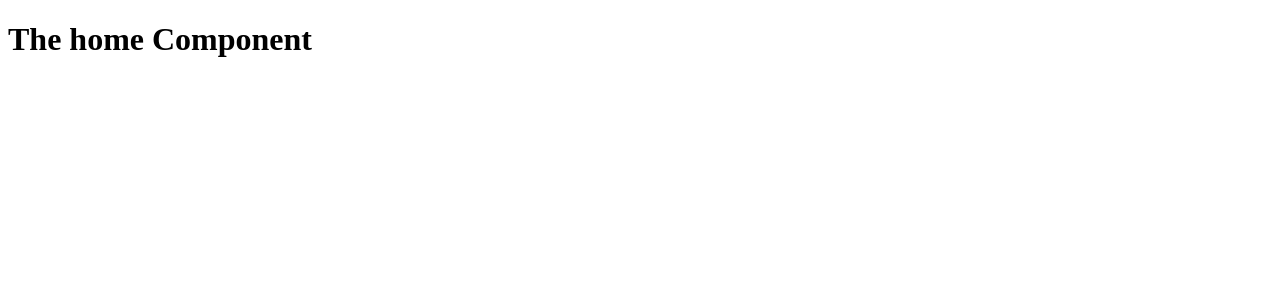
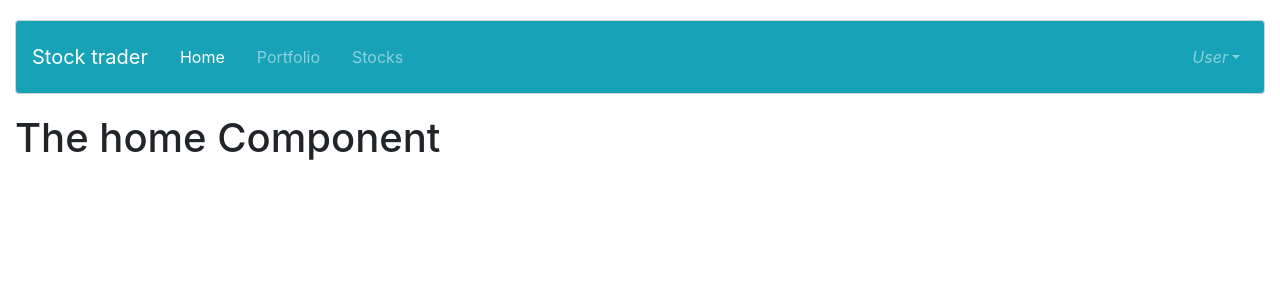
Before and after one commit to Pater999/stock-trader-vue, a Vue app: page / in a window 1280 px wide. Shown: the top 300 px of the page. Built offline with nearby package versions, Linux system fonts and the light colour scheme.

Commit message:
Aggiunta navbar e routing

```diff
--- a/babel.config.js
+++ b/babel.config.js
@@ -1,5 +1,5 @@
 module.exports = {
-  presets: [
-    '@vue/cli-plugin-babel/preset'
+  "presets": [
+    "@vue/cli-plugin-babel/preset"
   ]
 }
--- a/src/App.vue
+++ b/src/App.vue
@@ -1,13 +1,26 @@
 <template>
-  <div class="container">
-    <router-view></router-view>
+  <div class="container-fluid">
+    <app-header></app-header>
+    <div class="row" style="margin-top: 20px">
+      <div class="col-md-12">
+        <router-view></router-view>
+      </div>
+    </div>
   </div>
 </template>
 
 <script>
-export default {};
+import Header from './components/Header.vue';
+
+export default {
+  components: {
+    appHeader: Header
+  }
+};
 </script>
 
 <style>
-
+body {
+  padding-top: 20px;
+}
 </style>
--- a/src/components/Header.vue
+++ b/src/components/Header.vue
@@ -1,12 +1,41 @@
 <template>
-  <div class="d-flex flex-column flex-md-row align-items-center p-3 px-md-4 mb-3 bg-white border-bottom shadow-sm">
-    <h5 class="my-0 mr-md-auto font-weight-normal">Company name</h5>
-    <nav class="my-2 my-md-0 mr-md-3">
-      <a class="p-2 text-dark" href="#">Features</a>
-      <a class="p-2 text-dark" href="#">Enterprise</a>
-      <a class="p-2 text-dark" href="#">Support</a>
-      <a class="p-2 text-dark" href="#">Pricing</a>
-    </nav>
-    <a class="btn btn-outline-primary" href="#">Sign up</a>
+  <div>
+    <b-navbar toggleable="md" type="dark" variant="info" style="border:1px solid lightgrey; border-radius: 4px">
+      <b-navbar-brand>Stock trader</b-navbar-brand>
+
+      <b-navbar-toggle target="nav-collapse"></b-navbar-toggle>
+
+      <b-collapse id="nav-collapse" is-nav>
+        <b-navbar-nav>
+          <b-nav-item>
+            <router-link class="nav-item" to="/" active-class="active" tag="li" exact>
+              <a class="nav-link">Home</a>
+            </router-link>
+          </b-nav-item>
+          <b-nav-item>
+            <router-link class="nav-item" to="/portfolio" active-class="active" tag="li">
+              <a class="nav-link">Portfolio</a>
+            </router-link>
+          </b-nav-item>
+          <b-nav-item>
+            <router-link class="nav-item" to="/stocks" active-class="active" tag="li">
+              <a class="nav-link">Stocks</a>
+            </router-link>
+          </b-nav-item>
+        </b-navbar-nav>
+
+        <!-- Right aligned nav items -->
+        <b-navbar-nav class="ml-auto">
+          <b-nav-item-dropdown right>
+            <!-- Using 'button-content' slot -->
+            <template v-slot:button-content>
+              <em>User</em>
+            </template>
+            <b-dropdown-item>Profile</b-dropdown-item>
+            <b-dropdown-item>Sign Out</b-dropdown-item>
+          </b-nav-item-dropdown>
+        </b-navbar-nav>
+      </b-collapse>
+    </b-navbar>
   </div>
 </template>
--- a/src/main.js
+++ b/src/main.js
@@ -1,4 +1,7 @@
+import '@babel/polyfill'
+import 'mutationobserver-shim'
 import Vue from 'vue'
+import './plugins/bootstrap-vue'
 import App from './App.vue'
 import router from './router'
 import store from './store'
@@ -8,5 +11,5 @@ Vue.config.productionTip = false
 new Vue({
   router,
   store,
-  render: h => h(App)
+  render: (h) => h(App),
 }).$mount('#app')
```
Also changed, not shown: package.json (+9 -1 lines), src/plugins/bootstrap-vue.js (added, +7 -0 lines), src/components/Stocks.vue (added), 1 other file (tests, documents, lock files or other folders).
